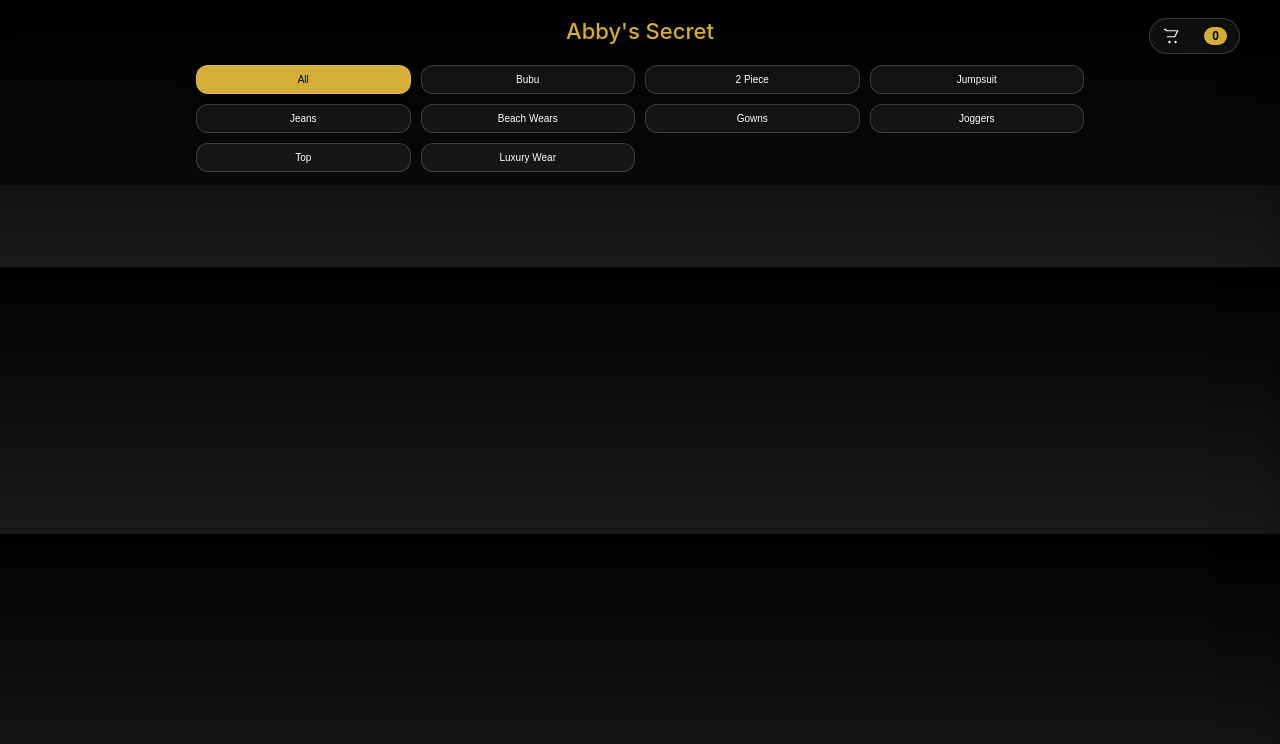
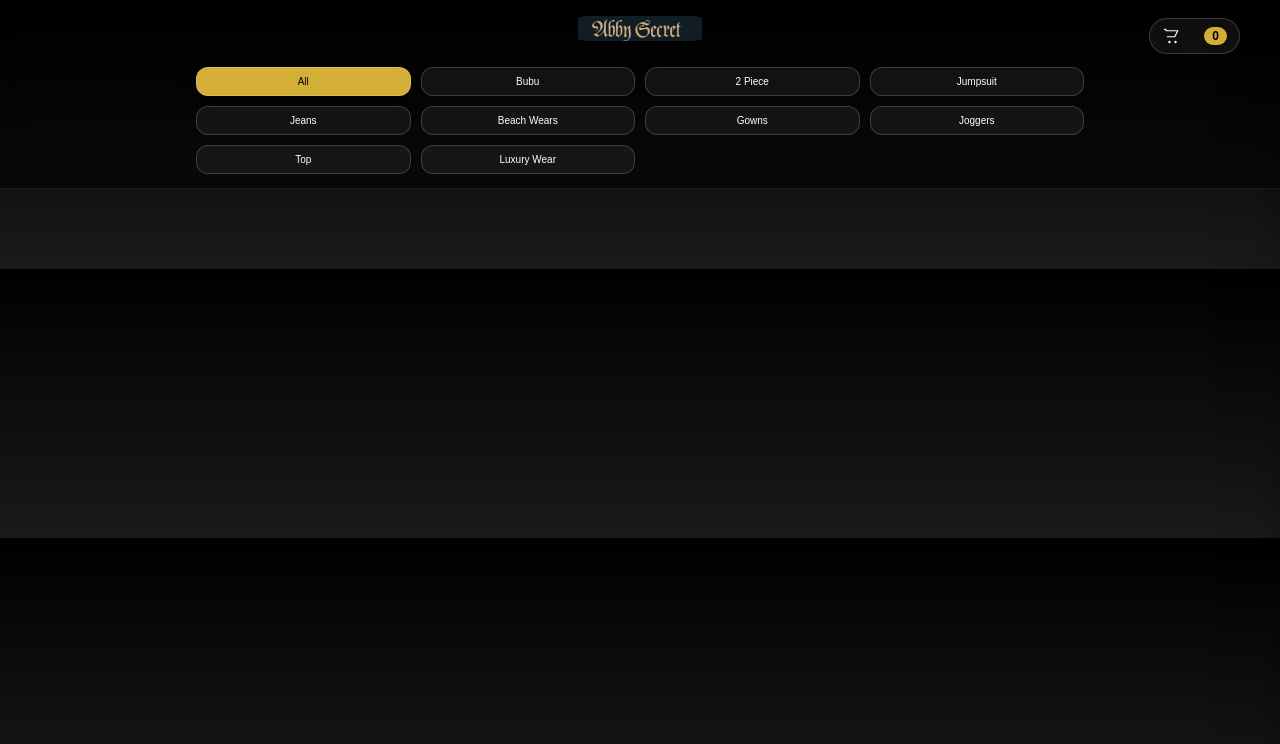
Before and after one commit to Popoeson/Abby, a website: page index.html in a window 1280 px wide. Drawn offline with Linux system fonts and the light colour scheme; no server answers.

Commit message:
Update index.html

```diff
--- a/index.html
+++ b/index.html
@@ -68,6 +68,11 @@ body{
   color: var(--gold);
   text-align:center;
   padding:6px 0;
+}
+
+.logo img{
+   height: 25px;
+   border-radius: 10%;
 }
 
 /* cart icon top-right (absolute inside topbar-inner) */
@@ -355,7 +360,11 @@ body{
 <div class="topbar">
   <div class="topbar-inner">
     <div class="top-row">
-      <div class="logo">Abby's Secret</div>
+     <!-- <div class="logo">Abby's Secret</div>-->
+
+          <div class="logo">
+      <img src="uploads/abby.png" alt="logo" />
+</div>
 
       <!-- cart icon top-right -->
       <button id="cartBtn" class="cart-btn" aria-label="Open cart">
```
